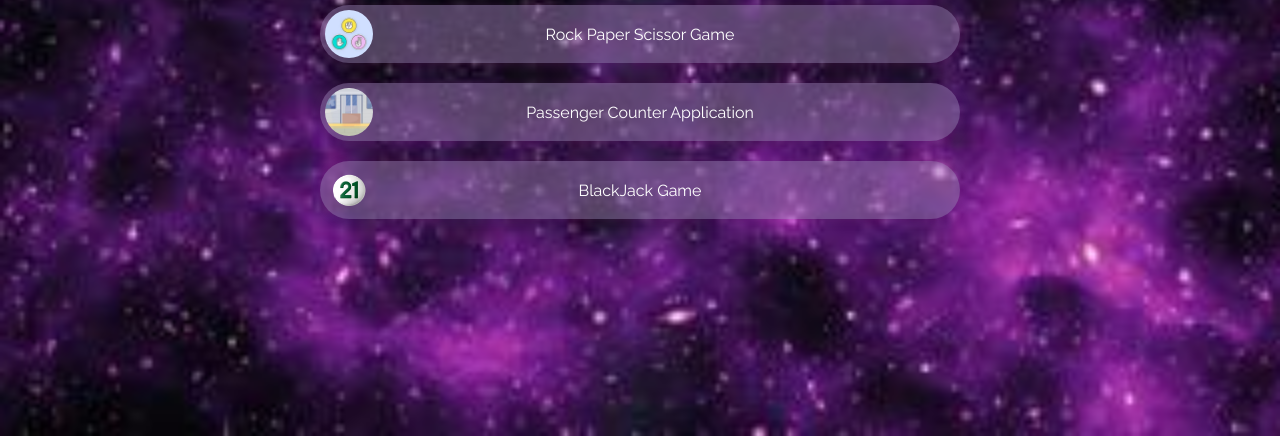
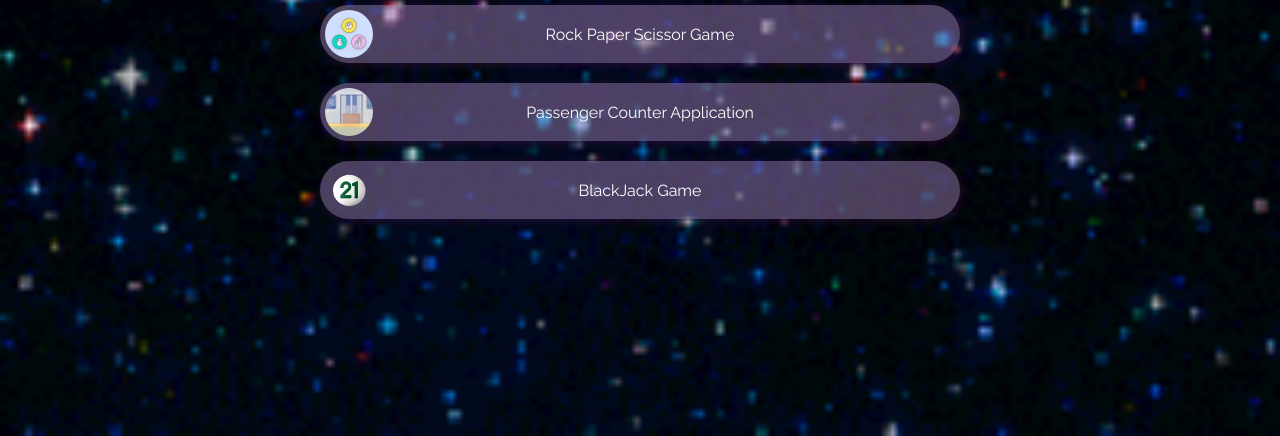
Before and after one commit to Shafaq-Juda/shafaq-juda.github.io, a plain HTML site: page index.html in a window 1280 px wide. Shown: the part 364-800 px from the top of the page. Drawn offline with nearby package versions, Linux system fonts and the light colour scheme; a web font is replaced by a local one.

Commit message:
Changed background

```diff
--- a/styles.css
+++ b/styles.css
@@ -12,7 +12,7 @@
       min-height: 100%;
       padding-top: 40px;
       padding-bottom: 40px;
-       background-image: url('thumbnails/galaxy.jpg');
+       background-image: url('thumbnails/bg.gif');
   background-size: cover;
   background-repeat: no-repeat;
   background-position: center;
```
Also changed, not shown: thumbnails/bg.gif (added).
